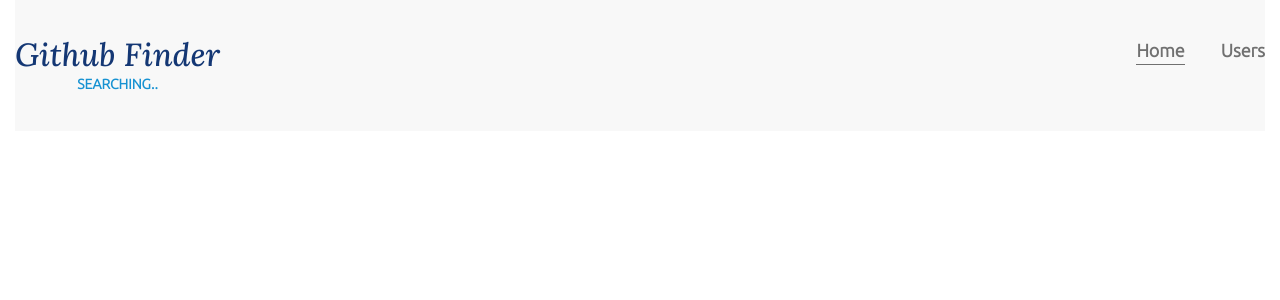
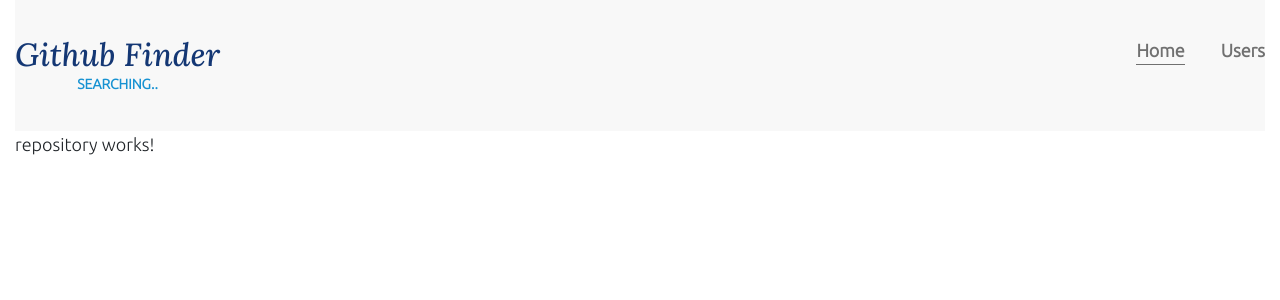
Before and after one commit to joanwanjiku/githubFinder, an Angular app: page /repository in a window 1280 px wide. Before the commit this address led to /. Shown: the top 300 px of the page. Built offline with nearby package versions, Linux system fonts and the light colour scheme.

Commit message:
Added a not found component

```diff
--- a/src/app/app.component.html
+++ b/src/app/app.component.html
@@ -2,6 +2,10 @@
   <div class="row">
     <div class="col-sm-12">
       <app-header></app-header>
+    </div>
+  </div>
+  <div class="row">
+    <div class="col-sm-12">
       <router-outlet></router-outlet>
     </div>
   </div>
--- a/src/app/app.module.ts
+++ b/src/app/app.module.ts
@@ -8,13 +8,17 @@
 import { HeaderComponent } from './header/header.component';
 import { HomeComponent } from './home/home.component';
 import { UserComponent } from './user/user.component';
+import { RepositoryComponent } from './repository/repository.component';
+import { NotFoundComponent } from './not-found/not-found.component';
 
 @NgModule({
   declarations: [
     AppComponent,
     HeaderComponent,
     HomeComponent,
-    UserComponent
+    UserComponent,
+    RepositoryComponent,
+    NotFoundComponent
   ],
   imports: [
     BrowserModule,
--- /dev/null
+++ b/src/app/repository/repository.component.html
@@ -0,0 +1 @@
+<p>repository works!</p>
--- /dev/null
+++ b/src/app/repository/repository.component.ts
@@ -0,0 +1,15 @@
+import { Component, OnInit } from '@angular/core';
+
+@Component({
+  selector: 'app-repository',
+  templateUrl: './repository.component.html',
+  styleUrls: ['./repository.component.css']
+})
+export class RepositoryComponent implements OnInit {
+
+  constructor() { }
+
+  ngOnInit(): void {
+  }
+
+}
```
Also changed, not shown: src/app/app-routing.module.ts (+6 -1 lines), src/app/repository/repository.component.css (added), 1 other file (tests, documents, lock files or other folders).
